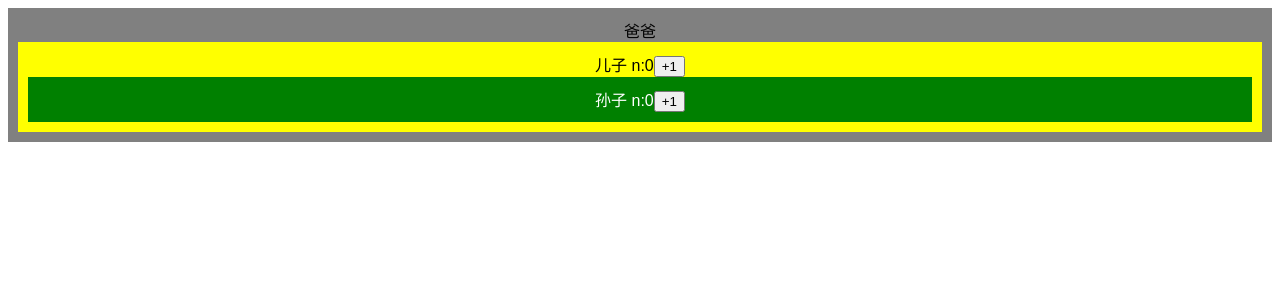
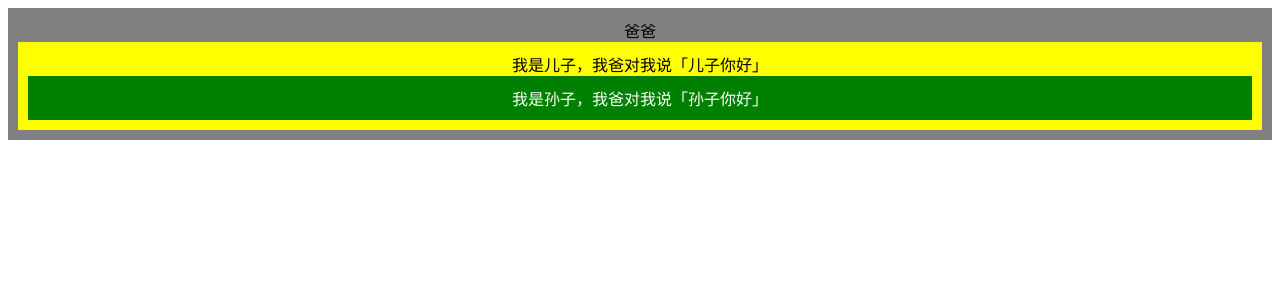
Before and after one commit to xiaoxiaoxiannv/react-demo, a React (Create React App) app: page / in a window 1280 px wide. Shown: the top 300 px of the page. Built offline with nearby package versions, Linux system fonts and the light colour scheme.

Commit message:
React组件使用props（外部数据）

```diff
--- a/src/index.js
+++ b/src/index.js
@@ -7,38 +7,26 @@ function App() {
     return(
         <div className="App">
             爸爸
-            <Son/>
+            <Son messageForSon="儿子你好"/>
         </div>
     )
 }
 
 class Son extends React.Component{
-    constructor() {
-        super();
-        this.state = {
-            n: 0
-        };
-    }
-    add(){
-        this.setState({n:this.state.n + 1});
-    }
     render(){
         return(
             <div className="Son">
-                儿子 n:{this.state.n}
-                <button onClick={()=>this.add()}>+1</button>
-                <Grandson/>
+                我是儿子，我爸对我说「{this.props.messageForSon}」
+                <Grandson messageForGrandson="孙子你好"/>
             </div>
         );
     }
 }
 
-const Grandson = ()=>{
-    const [n,setN] = React.useState(0);
+const Grandson = (props)=>{
     return(
         <div className="Grandson">
-            孙子 n:{n}
-            <button onClick={()=>setN(n+1)}>+1</button>
+            我是孙子，我爸对我说「{props.messageForGrandson}」
         </div>
     )
 }
```
